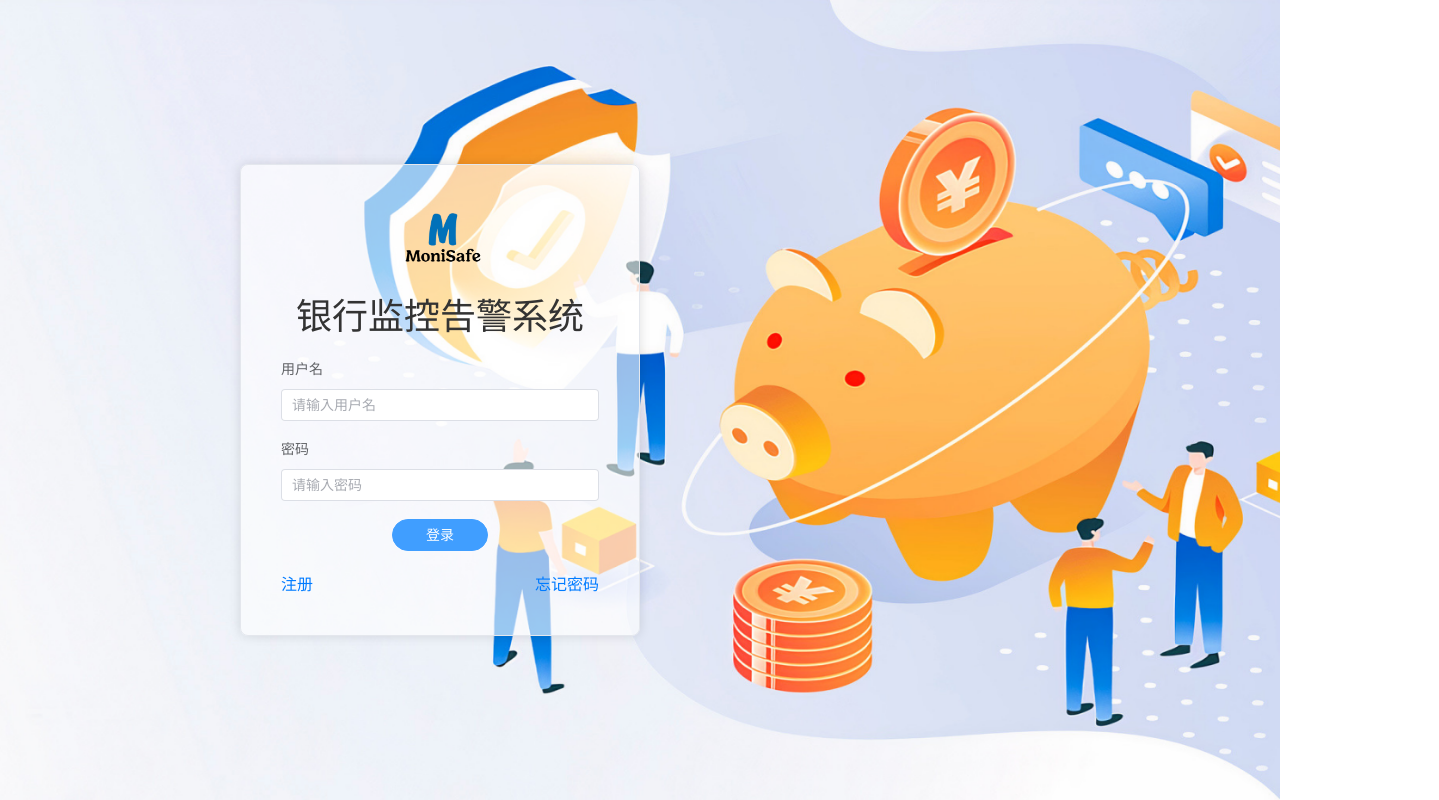
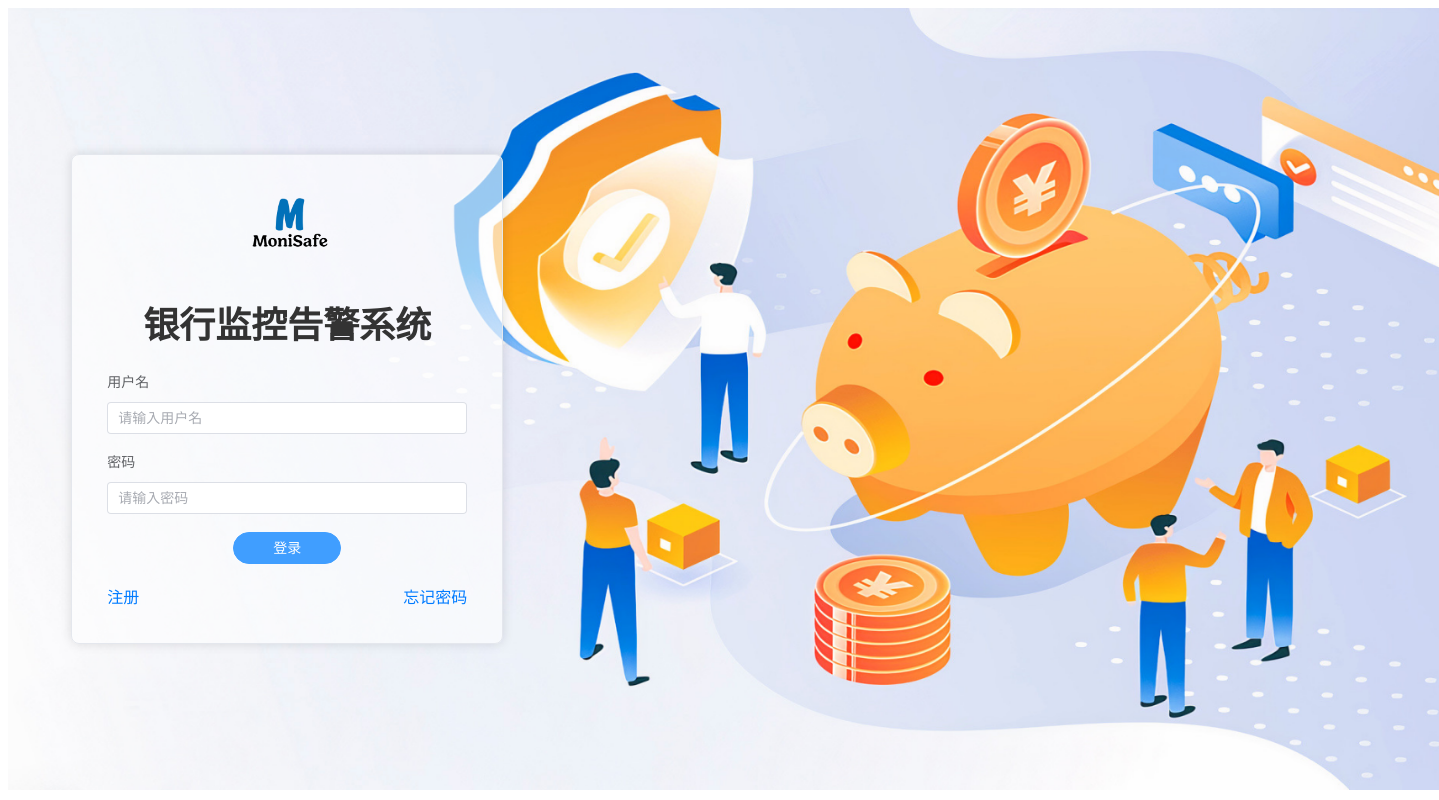
Before and after one commit to orangegei/monisafe, a Vue app in the folder frontend/: page /user/login in a window 1280 px wide. Shown: the whole page, 1439 px wide, since content can reach past the window. Built offline with nearby package versions, Linux system fonts and the light colour scheme.

Commit message:
frontend1

```diff
--- a/frontend/src/views/FrameView.vue
+++ b/frontend/src/views/FrameView.vue
@@ -1,5 +1,5 @@
 <script setup>
-import { defineProps } from 'vue';
+// import { defineProps } from 'vue';
 
 // const props = defineProps({
 //     monitorbackgroundColor: {
@@ -79,17 +79,11 @@ import { defineProps } from 'vue';
                             <div class="icon-button">
                                 <img src="@/assets/ring-日志消息.svg" alt="Ring Icon" class="button-icon">
                             </div>
-                            <!-- <div class="profile">
-                                <img src="@/assets/settings-设置.svg" alt="Profile Icon" class="picture">
-                            </div> -->
-
                             <div class="picture" style="padding:0 5px;cursor: pointer;">
                                 <img src="../assets/profile-头像.jpeg" alt="Profile Icon"
                                     style="width: 50px;height: 50px;border-radius: 50%;">
                             </div>
                         </div>
-
-
                     </div>
                 </el-header>
 
@@ -116,7 +110,6 @@ body {
     overflow: hidden;
     border-radius: 10px;
     /* background: linear-gradient(to bottom, #BEDCFE, #ffffff); */
-    /* 添加轻微的径向渐变效果来模拟柔和的光晕 */
     /* background: radial-gradient(circle at top, #BEDCFE, #fff 50%);
     background: radial-gradient(circle at top left, #DBE9FD, #fff 50%); */
     /* linear-gradient(to top, #BEDCFE, #ffffff); */
@@ -199,7 +192,7 @@ body {
     /* background: linear-gradient(to right, #EDF0F5 0%, #f0f4fa 50%, #E0E6F2 75%, #e7eefc 100%); */
     /* background-color: #e9f1f6; */
     /* background: linear-gradient(to right, #e9f1f6 0%, #ecf5fc 50%, #e9f1f6 100%); */
-    border-bottom: 1px solid #c0b9b9;
+    /* border-bottom: 1px solid #c0b9b9; */
     padding: 10px 20px;
     height: auto;
     border-top-left-radius: 20px;
@@ -258,33 +251,15 @@ body {
     height: 30px;
 }
 
-/* .profile {
-    width: 50px;
-    height: 50px;
-    border: 2px solid #2c3e50;
-    border-radius: 50%;
-    display: flex;
-    justify-content: center;
-    align-items: center;
-    background-color: #f9fbfd;
-    cursor: pointer;
-    transition: background-color 0.3s ease;
-    margin: 10px;
-} */
-
-/* .picture {
-    width: 32px;
-    height: 32px;
-} */
-
 /* main */
 .monisafe-main {
-    /* background: linear-gradient(to right, #EDF0F5 0%, #f0f4fa 50%, #E0E6F2 75%, #e7eefc 100%); */
+    background: linear-gradient(to right, #EDF0F5 0%, #f0f4fa 50%, #E0E6F2 75%, #e7eefc 100%);
     /* background-color: #e9f1f6; */
     /* background: linear-gradient(to right, #e9f1f6 0%, #ecf5fc 50%, #e9f1f6 100%); */
     height: calc(100% - 64px);
     padding: 20px;
-    border-bottom-left-radius: 20px;
+    /* border-bottom-left-radius: 20px; */
+    border-radius: 20px;
     display: flex;
     flex-direction: column;
     gap: 10px;
--- a/frontend/src/views/login/ForgetPasswordView.vue
+++ b/frontend/src/views/login/ForgetPasswordView.vue
@@ -1,11 +1,10 @@
 <script setup>
-import { ref, reactive } from 'vue';
+import { reactive } from 'vue';
 import axios from 'axios';
 import { useRouter } from 'vue-router';
 import { ElMessage } from 'element-plus';
-import './background.css';
 
-// 定义表单数据和验证规则
+// 表单数据和验证规则
 const forgetPasswordForm = reactive({
     username: '',
     emailAddress: '',
@@ -26,7 +25,7 @@ const rules = {
             message: '新密码长度应在6到16个字符之间',
             trigger: 'blur'
         }
-    ]
+    ],
 };
 
 // 使用 Vue Router
@@ -92,14 +91,18 @@ const resetPassword = async () => {
 <style scoped>
 .forget-password-page {
     display: flex;
-    justify-content: center;
     align-items: center;
-    height: 100vh;
+    justify-content: flex-start;
+    padding-left: 5%;
+    width: 171ch;
+    height: 97.8vh;
+    background: url('../../assets/background.png') no-repeat center center;
+    background-size: cover;
 }
 
 .forget-password-card {
     width: 400px;
-    padding: 20px;
+    padding: 25px;
     background-color: rgba(255, 255, 255, 0.6);
     border-radius: 8px;
     box-shadow: 0 4px 12px rgba(0, 0, 0, 0.1);
--- a/frontend/src/views/login/LoginView.vue
+++ b/frontend/src/views/login/LoginView.vue
@@ -1,17 +1,15 @@
 <script setup>
-import { ref, reactive } from 'vue';
+import { reactive } from 'vue';
 import axios from 'axios';
 import { useRouter } from 'vue-router';
 import { ElMessage } from 'element-plus';
-import './background.css';
 
-// 定义登录表单
+// 创建响应式表单数据
 const loginForm = reactive({
     username: '',
     password: '',
 });
 
-// 使用 Vue Router
 const router = useRouter();
 
 // 登录方法
@@ -67,12 +65,24 @@ const login = async () => {
 </template>
 
 <style scoped>
+.login-page {
+    display: flex;
+    align-items: center;
+    justify-content: flex-start;
+    padding-left: 5%;
+    width: 171ch;
+    height: 97.8vh;
+    background: url('../../assets/background.png') no-repeat center center;
+    background-size: cover;
+}
+
 .login-card {
     width: 400px;
-    padding: 20px;
+    padding: 15px;
     background-color: rgba(255, 255, 255, 0.6);
     border-radius: 8px;
     box-shadow: 0 4px 12px rgba(0, 0, 0, 0.1);
+    justify-content: flex-start;
 }
 
 .header {
--- a/frontend/src/views/login/RegisterView.vue
+++ b/frontend/src/views/login/RegisterView.vue
@@ -3,9 +3,8 @@ import { reactive, ref } from 'vue';
 import axios from 'axios';
 import { useRouter } from 'vue-router';
 import { ElMessage } from 'element-plus';
-import './background.css';
 
-// 表单数据和验证规则
+// 创建响应式表单数据和验证规则
 const registerForm = reactive({
     username: '',
     password: '',
@@ -57,12 +56,11 @@ const formRef = ref(null);
 const router = useRouter();
 
 // 注册方法
-const register = () => {
+const register = async () => {
     formRef.value.validate((valid) => {
         if (valid) {
             axios.post('http://localhost:8081/user/register', registerForm)
                 .then(response => {
-                    console.log(response.data);
                     if (response.data.code === 0) {
                         ElMessage.success("注册成功");
                         router.push({ path: '/user/login' });
@@ -122,14 +120,18 @@ const register = () => {
 <style scoped>
 .register-page {
     display: flex;
-    justify-content: center;
     align-items: center;
-    height: 100vh;
+    justify-content: flex-start;
+    padding-left: 5%;
+    width: 171ch;
+    height: 97.8vh;
+    background: url('../../assets/background.png') no-repeat center center;
+    background-size: cover;
 }
 
 .register-card {
     width: 400px;
-    padding: 20px;
+    padding: 25px;
     background-color: rgba(255, 255, 255, 0.6);
     border-radius: 8px;
     box-shadow: 0 4px 12px rgba(0, 0, 0, 0.1);
--- a/frontend/src/views/login/background.css
+++ /dev/null
@@ -1,27 +0,0 @@
-*,
-*::before,
-*::after {
-    box-sizing: border-box;
-    margin: 0;
-    font-weight: normal;
-}
-
-#app {
-    max-width: 1280px;
-    margin: 0 auto;
-    padding: 2rem;
-    font-weight: normal;
-    display: grid;
-    grid-template-columns: 1fr 1fr;
-    padding: 0 2rem;
-}
-
-body {
-    display: flex;
-    place-items: center;
-    margin: 0;
-    padding: 0;
-    height: 100vh;
-    background: url('@/assets/background.png') no-repeat center center fixed;
-    background-size: cover;
-}
--- a/frontend/src/views/monitor/MonitorView.vue
+++ b/frontend/src/views/monitor/MonitorView.vue
@@ -1,4 +1,4 @@
-<script setup lang="ts">
+<script setup>
 import FrameView from '../FrameView.vue';
 </script>
 
--- a/frontend/src/views/settings/UpdateInfoView.vue
+++ b/frontend/src/views/settings/UpdateInfoView.vue
@@ -1,4 +1,4 @@
-<script lang="ts" setup>
+<script setup>
 import SettingsFrameView from './SettingsFrameView.vue';
 </script>
 
--- a/frontend/src/views/settings/UpdatePwdView.vue
+++ b/frontend/src/views/settings/UpdatePwdView.vue
@@ -1,4 +1,4 @@
-<script lang="ts" setup>
+<script setup>
 import SettingsFrameView from './SettingsFrameView.vue';
 </script>
 
```
